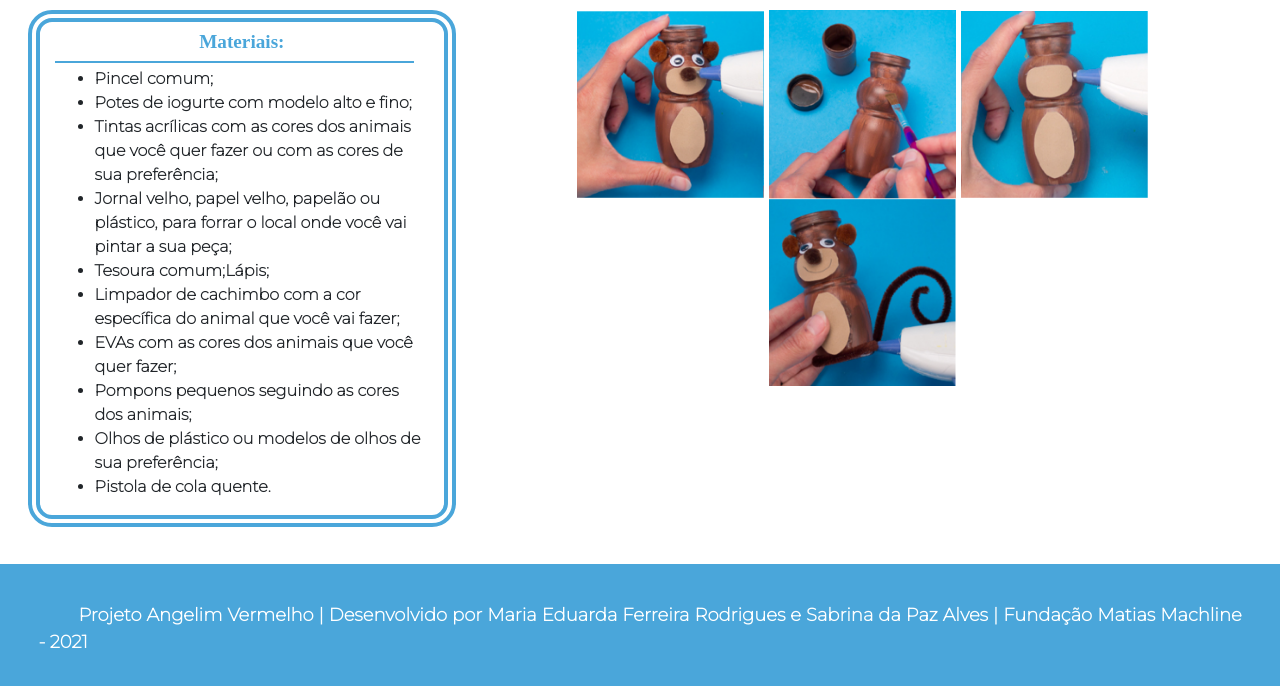
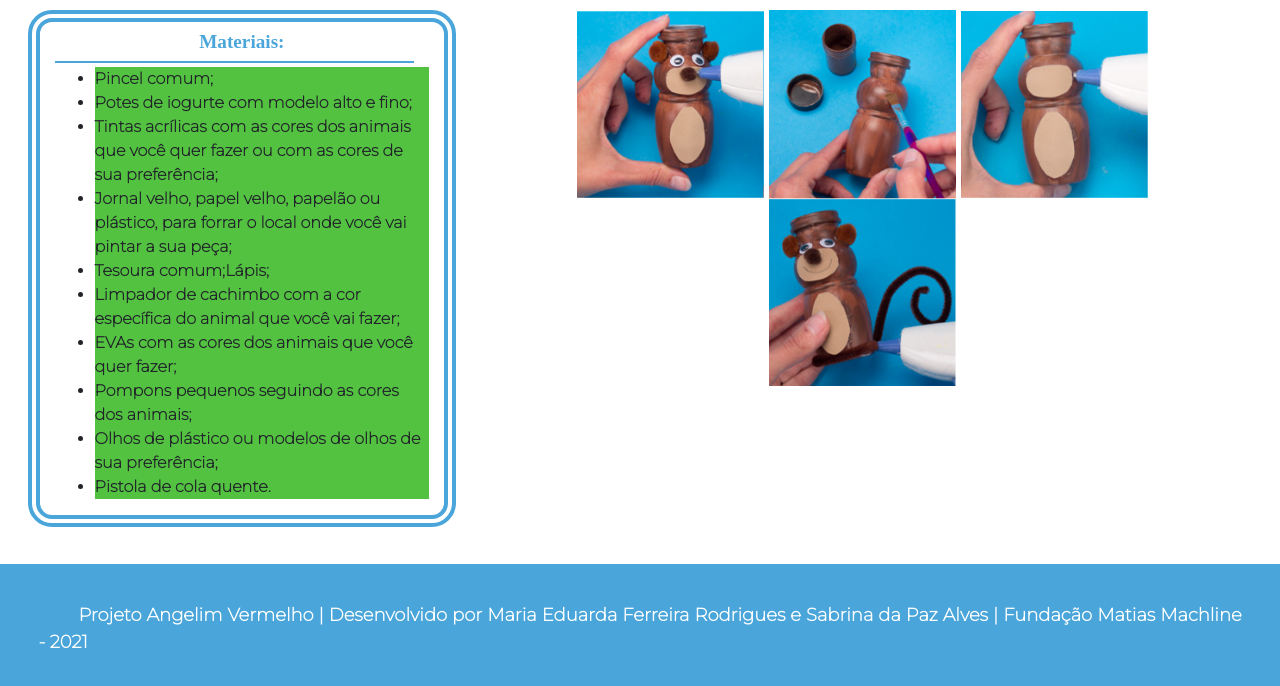
Before and after one commit to mariaeduardaferreira/angelimvermelho_, a plain HTML site: page Arte e Reciclagem/conteudo.html in a window 1280 px wide. Shown: the part 258-944 px from the top of the page. Drawn offline with nearby package versions, Linux system fonts and the light colour scheme; a web font is replaced by a local one.

Commit message:
Update style1.css

```diff
--- a/Arte e Reciclagem/style1.css
+++ b/Arte e Reciclagem/style1.css
@@ -259,3 +259,6 @@ a{
     min-width:5%;
     max-width:25%;
 }
+li{
+    background-color: #53C241;
+}
```
